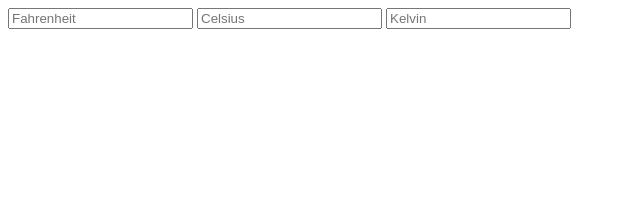
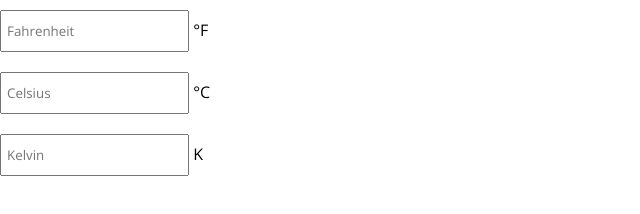
Before and after one commit to kamilrazadev/aidTech_TempConverter, a plain HTML site: page index.html in a window 1280 px wide. Shown: the whole page, without its empty margins (0-640 px from the left). Drawn offline with nearby package versions, Linux system fonts and the light colour scheme.

Commit message:
Updated UI

```diff
--- a/index.html
+++ b/index.html
@@ -5,12 +5,29 @@
     <meta name="viewport" content="width=device-width, initial-scale=1.0">
     <!-- CSS Link -->
     <link rel="stylesheet" href="style.css">
+    <!-- Favicon -->
+    <link rel="shortcut icon" href="./assets/favicon.png" type="png">
+    <!-- Google Fonts -->
+    <link rel="preconnect" href="https://fonts.googleapis.com">
+    <link rel="preconnect" href="https://fonts.gstatic.com" crossorigin>
+    <link href="https://fonts.googleapis.com/css2?family=Open+Sans:wght@300;400;500;600;700;800&display=swap" rel="stylesheet">
+    <!-- Title -->
     <title>Temperature Converter</title>
 </head>
 <body>
-    <input type="number" placeholder="Fahrenheit" oninput="fahrenheitTo(this.value)" id="tempFahrenheit">
-    <input type="number" placeholder="Celsius" oninput="celsiusTo(this.value)" id="tempCelsius">
-    <input type="number" placeholder="Kelvin" oninput="kelvinTo(this.value)" id="tempKelvin">
+
+    <div class="temp-input-container">
+        <div>
+            <input type="number" placeholder="Fahrenheit" oninput="fahrenheitTo(this.value)" id="tempFahrenheit" class="temp-input"> &deg;F
+        </div>
+        <div>
+            <input type="number" placeholder="Celsius" oninput="celsiusTo(this.value)" id="tempCelsius" class="temp-input"> &deg;C
+        </div>
+        <div>
+            <input type="number" placeholder="Kelvin" oninput="kelvinTo(this.value)" id="tempKelvin" class="temp-input"> K
+        </div>
+    </div>
+
     <script src="./app.js"></script>
 </body>
 </html>
--- a/style.css
+++ b/style.css
@@ -0,0 +1,16 @@
+*{
+    margin: 0;
+    padding: 0;
+    box-sizing: border-box;
+    font-family: 'Open Sans', sans-serif;
+}
+
+.temp-input-container {
+    display: flex;
+    flex-direction: column;
+}
+
+.temp-input {
+    margin: 10px 0;
+    padding: 10px 5px;
+}
```
Also changed, not shown: assets/favicon.png (added).
